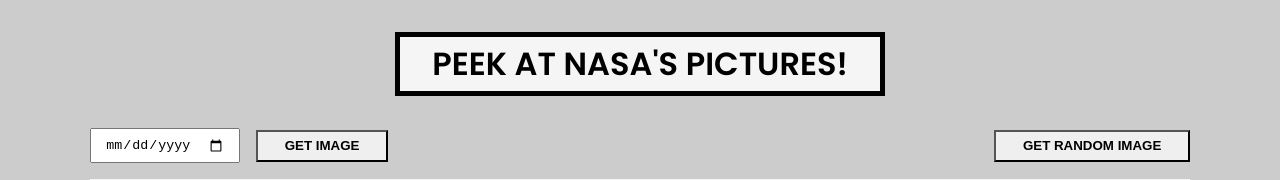
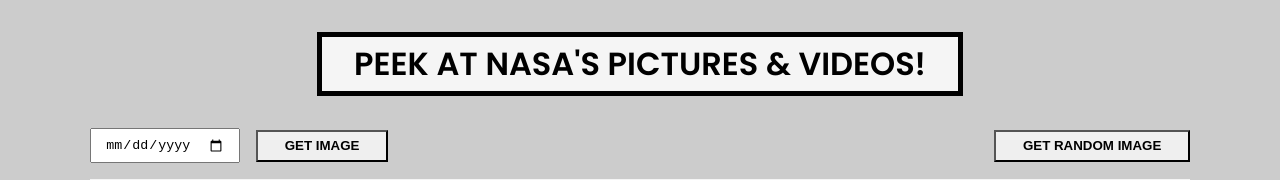
Before and after one commit to dsaglam94/NASA_API, a website: page index.html in a window 1280 px wide. Shown: the top 180 px of the page. Drawn offline with Linux system fonts and the light colour scheme; no server answers.

Commit message:
changed the title

```diff
--- a/index.html
+++ b/index.html
@@ -16,7 +16,7 @@
 <body>
 
 
-    <h1>Peek at NASA's pictures!</h1>
+    <h1>Peek at NASA's pictures & videos!</h1>
     <div class="input-field">
         <input type="date">
         <button id="not_random">Get Image</button>
```
